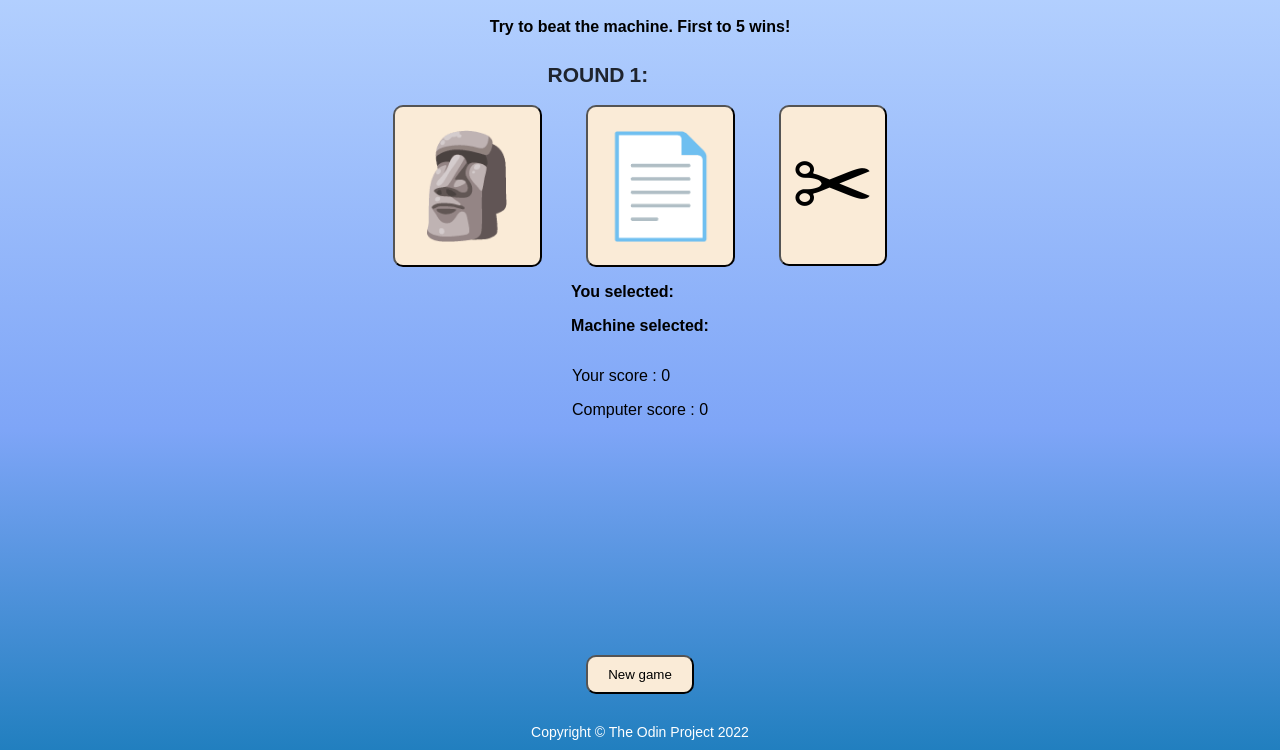
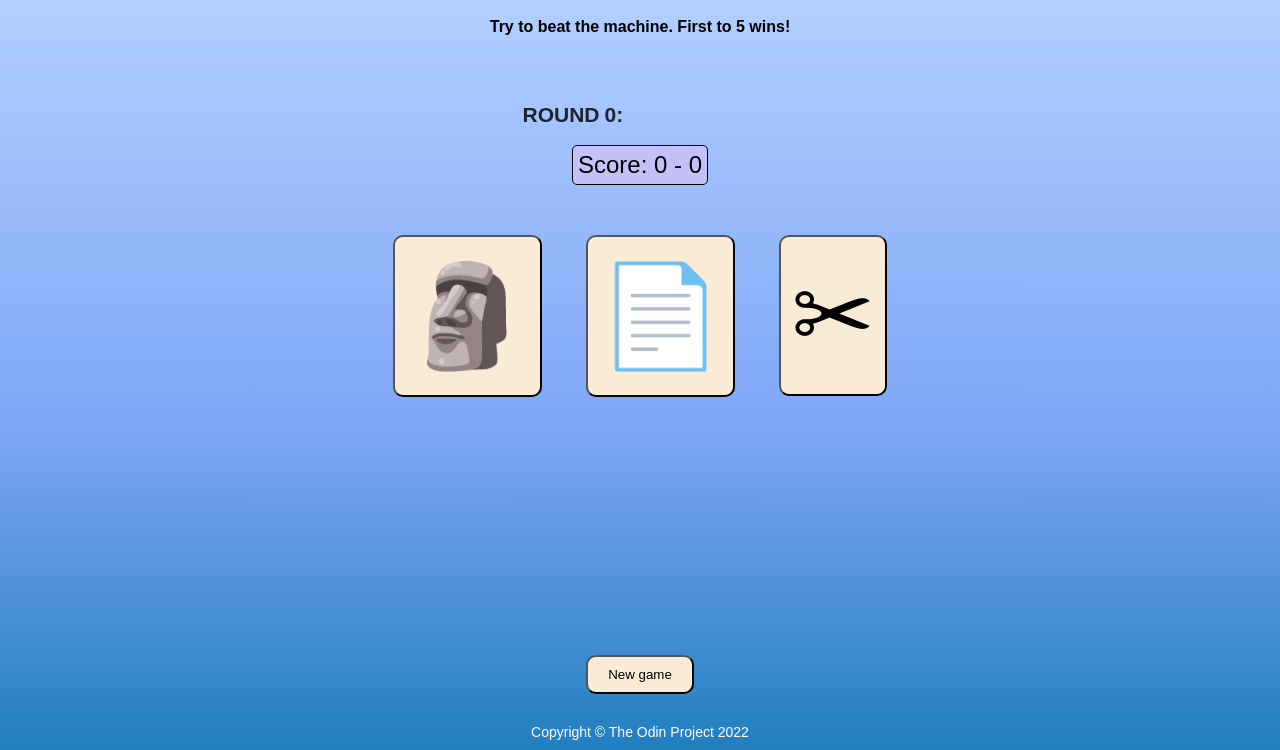
Before and after one commit to kgdepot/rock-paper-scissors, a plain HTML site: page index.html in a window 1280 px wide. Shown: the part 50-800 px from the top of the page. Drawn offline with Linux system fonts and the light colour scheme.

Commit message:
Add score style

```diff
--- a/index.html
+++ b/index.html
@@ -21,22 +21,23 @@
     </header>
     <main>
         <div class="rounds">
-            ROUND <span class="roundCount">1</span> :
+            ROUND <span class="roundCount">0</span> :
+            <div class="displayChoices">
+                <span class="playerSelection"></span>
+                <span class="pcSelection"></span>
+            </div>
             <span class="winner"></span>
+
+        </div>
+
+        <div class="score">
+            <span>Score: </span>
+            <span class="userScore">0</span> - <span class="pcScore">0</span>
         </div>
         <div class="gameButtons">
             <button class="Rock">🗿</button>
             <button class="Paper">📄</button>
             <button class="Scissors">✂</button>
-        </div>
-
-        <div class="displayChoices">
-            <p><strong>You selected: </strong> <span class="playerSelection"> </span></p>
-            <p><strong>Machine selected: </strong> <span class="pcSelection"> </span></p>
-        </div>
-        <div class="score">
-            <p>Your score : <span class="userScore">0</span></p>
-            <p>Computer score : <span class="pcScore">0</span></p>
         </div>
 
 
--- a/style.css
+++ b/style.css
@@ -27,7 +27,7 @@ header>* {
 }
 
 main {
-    /* min-height: 600px; */
+    padding-top: 40px;
     display: flex;
     flex-direction: column;
     align-items: center;
@@ -36,7 +36,7 @@ main {
 .rounds {
     display: flex;
     margin-left: 85px;
-    width: 270px;
+    width: 320px;
 
     font-weight: 600;
     color: #000000d1;
@@ -51,6 +51,14 @@ main {
 
 .winner {
     padding-left: 10px;
+}
+.score {
+    border: 1px solid;
+    padding: 5px;
+    background-color: #c3c1f7;
+    border-radius: 5px;
+    margin-bottom: 50px;
+    font-size: x-large;
 }
 
 .gameButtons>button {
```
